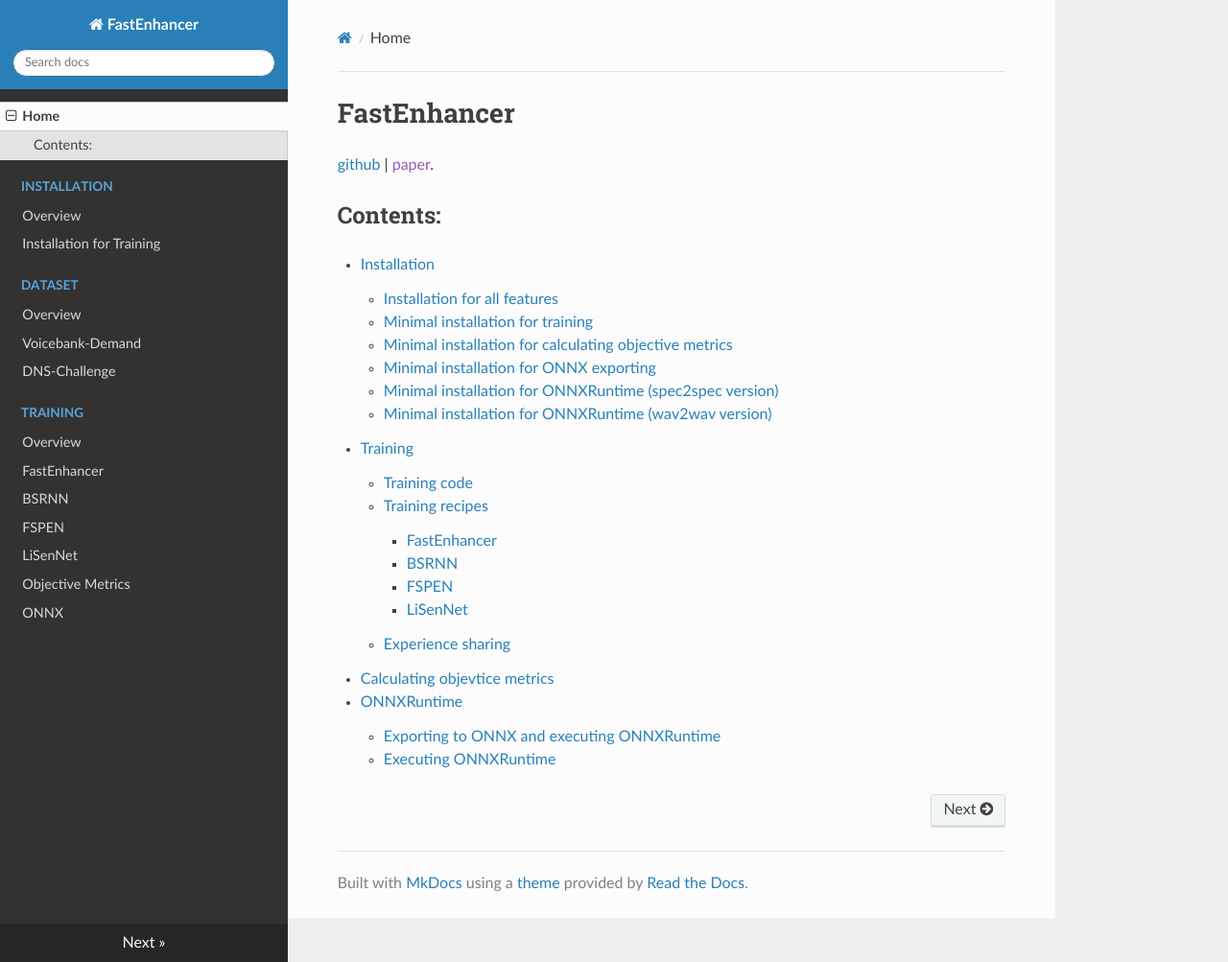
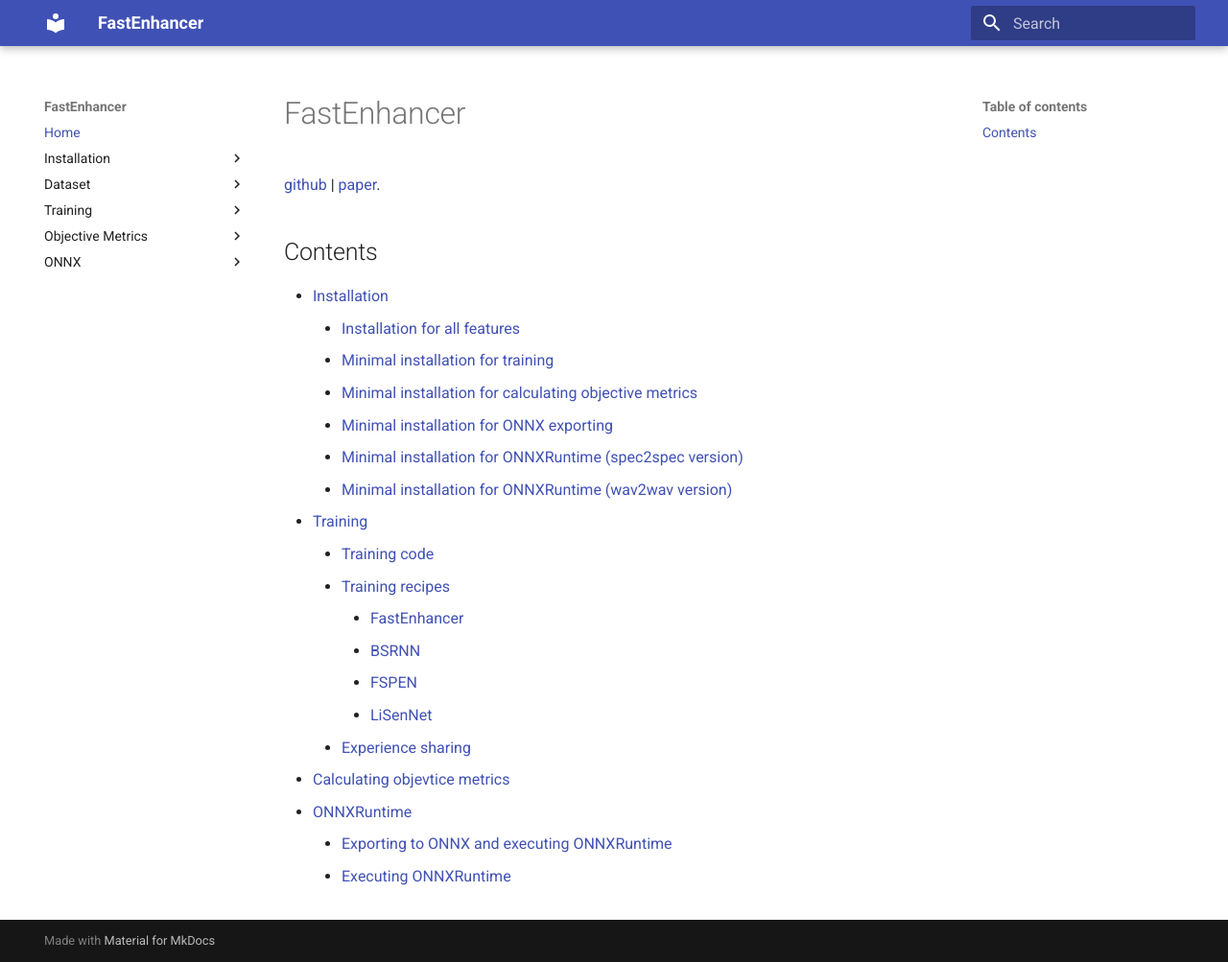
Before and after one commit to aask1357/fastenhancer, an MkDocs documentation site: the page built from docs/docs/index.md, in a window 1280 px wide and 1003 px high. Shown: the whole window at 96% size. Built offline with MkDocs 1.6.1 and Material for MkDocs 9.7.7, drawn with Linux system fonts in a browser that asks for light colours; nearby versions of some CDN libraries.

Commit message:
update index

```diff
--- a/docs/docs/index.md
+++ b/docs/docs/index.md
@@ -2,7 +2,7 @@
 
 [github](https://github.com/aask1357/fastenhancer) | [paper]().
 
-## Contents:
+## Contents
 
 * [Installation](installation/index.md)
     * [Installation for all features](installation/index.md#installation-for-all-features)
--- a/docs/mkdocs.yml
+++ b/docs/mkdocs.yml
@@ -1,23 +1,25 @@
 site_name: FastEnhancer
 theme:
-    name: readthedocs
+    name: material
     features:
         - navigation.indexes
         - content.code.copy
 nav:
     - Home: index.md
     - Installation:
-        - Overview: installation/index.md
+        - installation/index.md
         - Installation for Training: installation/training.md
     - Dataset:
-        - Overview: dataset/index.md
+        - dataset/index.md
         - Voicebank-Demand: dataset/voicebank-demand.md
         - DNS-Challenge: dataset/dns-challenge.md
     - Training:
-        - Overview: train/index.md
+        - train/index.md
         - FastEnhancer: train/fastenhancer.md
         - BSRNN: train/bsrnn.md
         - FSPEN: train/fspen.md
         - LiSenNet: train/lisennet.md
-    - Objective Metrics: metrics.md
-    - ONNX: onnx.md
+    - Objective Metrics:
+        - metrics.md
+    - ONNX:
+        - onnx.md
```
Also changed, not shown: docs/README.md (+1 -1 lines), docs/docs/train/index.md (+1 -1 lines).
